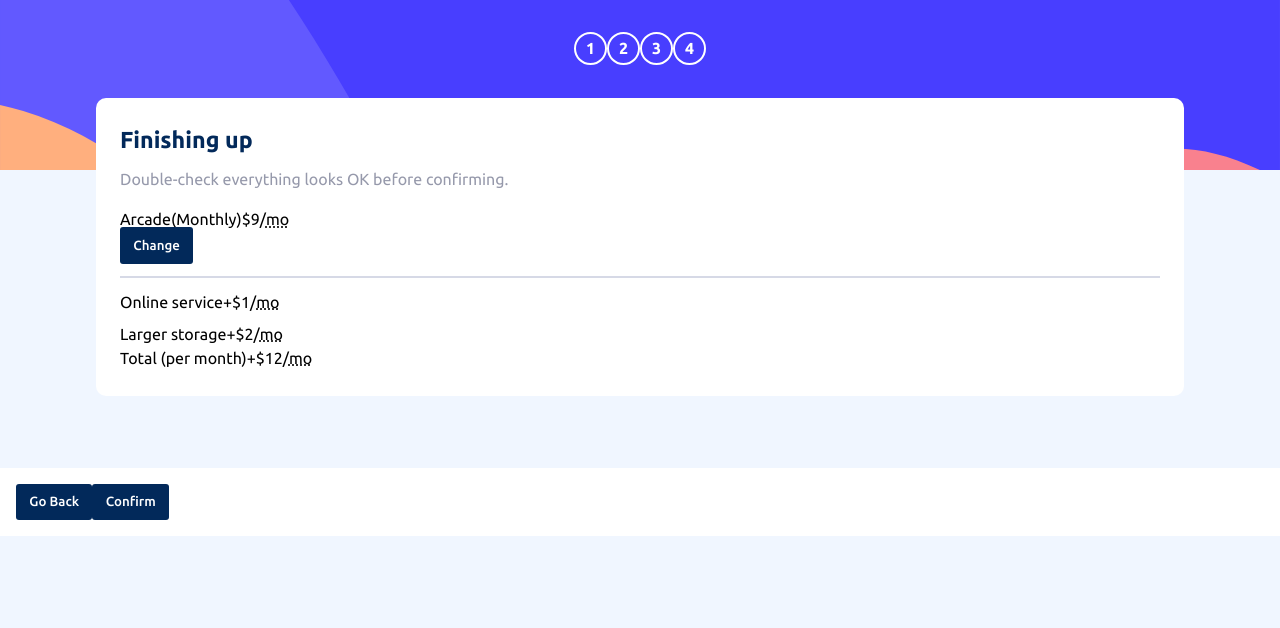
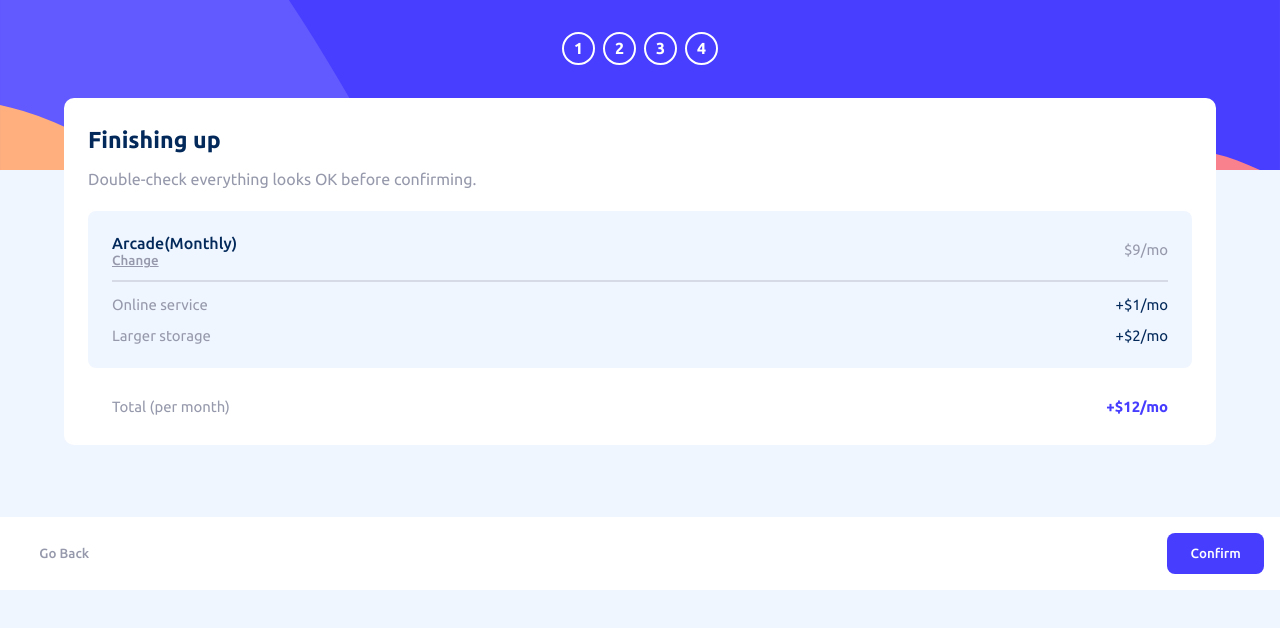
Before and after one commit to HamnaIshaq/multi-step-form, a React (Vite) app: page /summary in a window 1280 px wide. Shown: the top 628 px of the page. Built offline with nearby package versions, Linux system fonts and the light colour scheme.

Commit message:
Add form pages styling

```diff
--- a/src/assets/styles/styles.css
+++ b/src/assets/styles/styles.css
@@ -17,6 +17,10 @@
   align-items: flex-start;
 }
 
+.align-center {
+  align-items: center;
+}
+
 .justify-center {
   justify-content: center;
 }
@@ -25,12 +29,44 @@
   justify-content: flex-end;
 }
 
-.hide {
-  display: none;
+.justify-space-between {
+  justify-content: space-between;
 }
 
-.show {
-  display: block;
+.margin-left-auto {
+  margin-left: auto;
+}
+
+.padding-one-and-a-half-em {
+  padding: 1.5em;
+}
+
+.font-size-14px {
+  font-size: 0.93rem;
+}
+
+.font-family-ubuntu-regular {
+  font-family: "Ubuntu-Regular", sans-serif;
+}
+
+.font-family-ubuntu-medium {
+  font-family: "Ubuntu-Medium", sans-serif;
+}
+
+.font-family-ubuntu-bold {
+  font-family: "Ubuntu-Bold", sans-serif;
+}
+
+.marine-blue-color {
+  color: var(--primaryMarineBlue);
+}
+
+.cool-gray-color {
+  color: var(--neutralCoolGray);
+}
+
+.purplish-blue-color {
+  color: var(--primaryPurplishBlue);
 }
 
 main {
@@ -54,15 +90,21 @@ input {
   padding-top: 2em;
 }
 
+.sidebar-list-item + .sidebar-list-item{
+  margin-left: .5em;
+}
+
 .step {
   display: inline-block;
   font-family: "Ubuntu-Bold";
+  color: var(--neutralWhite);
   border: 2px solid var(--neutralWhite);
   border-radius: 50%;
   width: 33px;
   height: 33px;
   padding: 6px;
   text-align: center;
+  text-decoration: none;
 }
 
 .active {
@@ -89,7 +131,7 @@ input {
 .card-container {
   background: var(--neutralWhite);
   border-radius: 10px;
-  width: 85%;
+  width: 90%;
   margin: 0 auto;
   padding: 1.875em 1.5em;
   position: relative;
@@ -109,11 +151,15 @@ input {
 }
 
 /* Input */
-.input-label {
-  display: block;
+
+.input-label-container {
   color: var(--primaryMarineBlue);
   letter-spacing: -1px;
   font-size: .9rem;
+}
+
+.input-label {
+  display: inline-block;
   margin-bottom: .5em;
 }
 
@@ -127,15 +173,20 @@ input {
   margin-bottom: 1em;
 }
 
-.input-field:last-child {
-  margin-bottom: 0;
-}
-
 .input-field:focus,
 .input-field:hover {
   border: 1px solid var(--neutralCoolGray);
 }
 
+.error-msg {
+  font-family: "Ubuntu-Medium";
+  letter-spacing: .01em;
+  color: var(--primaryStrawberryRed);
+}
+
+.error-input-field {
+  border-color: var(--primaryStrawberryRed);
+}
 
 /* Form Footer */
 .form-footer-container {
@@ -145,8 +196,8 @@ input {
 
 .next-btn {
   background-color: var(--primaryMarineBlue);
-  padding: .8em 1em;
-  border-radius: 3px;
+  padding: 1em 1.75em;
+  border-radius: 8px;
   font-family: "Ubuntu-Medium";
 }
 
@@ -154,3 +205,167 @@ input {
 .next-btn:hover {
   opacity: .8;
 }
+
+.back-btn {
+  color: var(--neutralCoolGray);
+  background: transparent;
+}
+
+.back-btn:focus,
+.back-btn:hover {
+  opacity: 1;
+  color: var(--primaryMarineBlue);
+}
+
+.confirm-btn {
+  background-color: var(--primaryPurplishBlue);
+}
+
+.confirm-btn:focus,
+.confirm-btn:hover {
+  opacity: .7;
+}
+
+/* Select plan */
+
+.selection-input-card {
+  display: flex;
+  padding: 1em;
+}
+
+.radio-input {
+  opacity: 0;
+  position: absolute;
+}
+
+.plan-img {
+  display: block;
+  align-self: flex-start;
+}
+
+.plan-details {
+  margin-left: 1em;
+  align-self: center;
+  display: flex;
+  flex-direction: column;
+}
+
+.plan-details > * {
+  margin-top: .25em;
+}
+
+.plan-cost,
+.plan-free-duration {
+  margin-top: .5em;
+}
+
+.plan-cost {
+  color: var(--neutralCoolGray);
+}
+
+.plan-duration {
+  text-decoration: none;
+}
+
+.selected-choice,
+.radio-input:checked ~ .selection-input-card,
+.checkbox-input:checked ~ .checkbox-field-label {
+  background-color: var(--neutralAlabaster);
+  border-color: var(--primaryPurplishBlue);
+}
+
+.radio-input:focus ~ .selection-input-card,
+.checkbox-input:focus ~ .checkbox-field-label::before,
+.checkbox-input:checked:focus ~ .checkbox-field-label {
+  outline: 2px solid var(--primaryPurplishBlue);
+}
+
+/*Add-ons*/
+
+.add-ons-service-details {
+  font-size: 15px;
+}
+
+/*custom checkbox styling styrts*/
+
+.checkbox-input {
+  position: absolute;
+  height: 1px;
+  width: 1px;
+  opacity: 0;
+}
+
+.checkbox-field-label {
+  position: relative;
+}
+
+.checkbox-field-label::before {
+  content: '';
+  position: relative;
+  display: inline-block;
+  width: 20px;
+  height: 20px;
+  background-color: var(--neutralWhite);
+  border: 1px solid var(--neutralLightGray);
+  border-radius: 4px;
+  align-self: center;
+}
+
+.checkbox-input:checked ~ .checkbox-field-label::before {
+  background-image: url('../images/icon-checkmark.svg');
+  background-color: var(--primaryPurplishBlue);
+  background-repeat: no-repeat;
+  background-position: 3px center;
+}
+
+/*custom checkbox styling ends*/
+
+.addons-service-description > * {
+  display: block;
+}
+
+.addons-service-perk {
+  font-size: inherit;
+  margin: .25em 0 0 0;
+}
+
+.addons-service-cost {
+  font-size: 15px;
+  font-family: "Ubuntu-Medium";
+}
+
+/* Summary */
+.summary-info {
+  background-color: var(--neutralMagnolia);
+  border: none;
+  border-radius: 8px;
+}
+
+.summary-info:focus,
+.summary-info:hover {
+  border: none;
+}
+
+.change-plan-btn {
+  padding: 0;
+  text-decoration: underline;
+}
+
+.summary-plan-cost {
+  font-size: .93rem;
+}
+
+/*Thank you*/
+.thank-you-img {
+  width: 56px;
+  height: 56px;
+  margin: 2em 0 1.25em 0;
+}
+
+.hide {
+  display: none;
+}
+
+.show {
+  display: block;
+}
```
